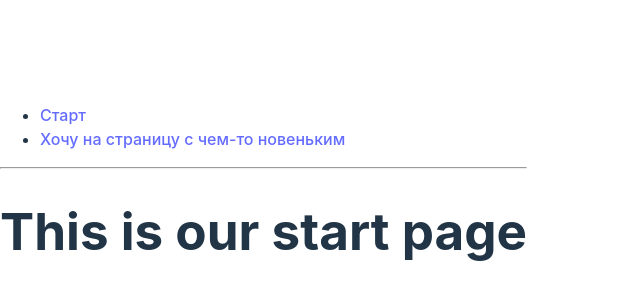
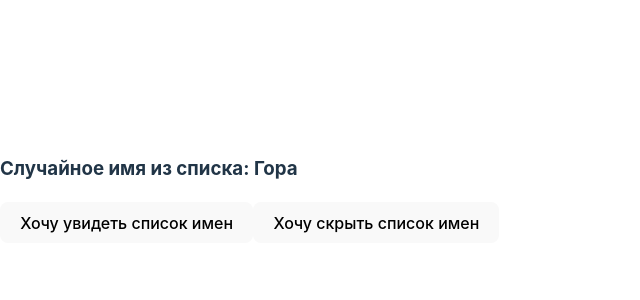
Before and after one commit to dj1vs/drones-front, a React (Vite) app: page / in a window 1280 px wide. Shown: the part 210-510 px from the top of the page, without its empty margins (0-640 px from the left). Built offline with nearby package versions, Linux system fonts and the light colour scheme.

Commit message:
add hook

```diff
--- a/src/main.tsx
+++ b/src/main.tsx
@@ -1,31 +1,86 @@
 import React from 'react'
+import { FC, useEffect, useState } from 'react'
 import ReactDOM from 'react-dom/client'
 
-import { createBrowserRouter, RouterProvider} from 'react-router-dom'
 import './index.css'
 
-const router = createBrowserRouter([
-  {
-    path: '/',
-    element: <h1> This is our start page</h1>
-  },
-  {
-    path: '/new',
-    element: <h1> This is our page with something new</h1>
-  }
-])
+const data: string[] = [
+  'Берик Дондаррион',
+  'Леди Мелиссандра',
+  'Полливер',
+  'Уолдер Фрей',
+  'Тайвин Ланнистер',
+  'Сир Мерин Трэнт',
+  'Король Джоффри',
+  'Сир Илин Пейн',
+  'Гора',
+  'Пес',
+  'Серсея Ланнистер',
+]
+
+const StartPage: FC = () => {
+    // В функциональных компонентах для работы с состоянием можно использовать хук useState()
+    // Он возвращает кортеж из двух элементов:
+    // 1 элемент - объект состояния
+    // 2 элемент - метод который позволит нам обновить состояние
+    const [randomName, setRandomName] = useState('')
+
+    // Кстати, это хороший пример деструктуризации массива в JavaScript
+    const [names, setNames] = useState(data)
+
+    const [showNames, setShowNames] = useState(false)
+
+    // В данном хендлере мы изменяем состояние на какое-то конкретное
+    const handleShowNames = () => {
+        setShowNames(true)
+    }
+
+    // В данном хендлере мы изменяем состояние на какое-то конкретное
+    const handleHideNames = () => {
+        setShowNames(false)
+    }
+
+    useEffect(()=>{
+        console.log('Этот код выполняется только на первом рендере компонента')
+        // В данном примере можно наблюдать Spread syntax (Троеточие перед массивом)
+        setNames((names) => [...names, 'Бедный студент'])
+
+        return () => {
+            console.log('Этот код выполняется, когда компонент будет размонтирован')
+        }
+    },[])
+
+    useEffect(()=>{
+        console.log('Этот код выполняется каждый раз, когда изменится состояние showNames')
+        setRandomName(names[Math.floor(Math.random()*names.length)])
+    },[showNames])
+
+    return (
+        <div>
+            <h3>Случайное имя из списка: {randomName}</h3>
+            {/*Кнопка для того, чтобы показать имена*/}
+            <button onClick={handleShowNames}>Хочу увидеть список имен</button>
+            {/*Кнопка для того, чтобы скрыть имена*/}
+            <button onClick={handleHideNames}>Хочу скрыть список имен</button>
+
+            {/*React отрисует список только если showNames будет равен true, boolean значения игнорируются при отрисовке*/}
+            {showNames && (
+                <ul>
+                    {names.map((name, index)=> (
+                        <li key={index}>
+                            <span>{name}</span>
+                        </li>
+                    ))}
+                </ul>
+            )}
+        </div>
+    )
+}
+
+export default StartPage
 
 ReactDOM.createRoot(document.getElementById('root')!).render(
   <React.StrictMode>
-    <ul>
-      <li>
-        <a href="/">Старт</a>
-      </li>
-      <li>
-        <a href="/new">Хочу на страницу с чем-то новеньким</a>
-      </li>
-    </ul>
-    <hr />
-    <RouterProvider router = {router} />
+    <StartPage />
   </React.StrictMode>,
 )
```
